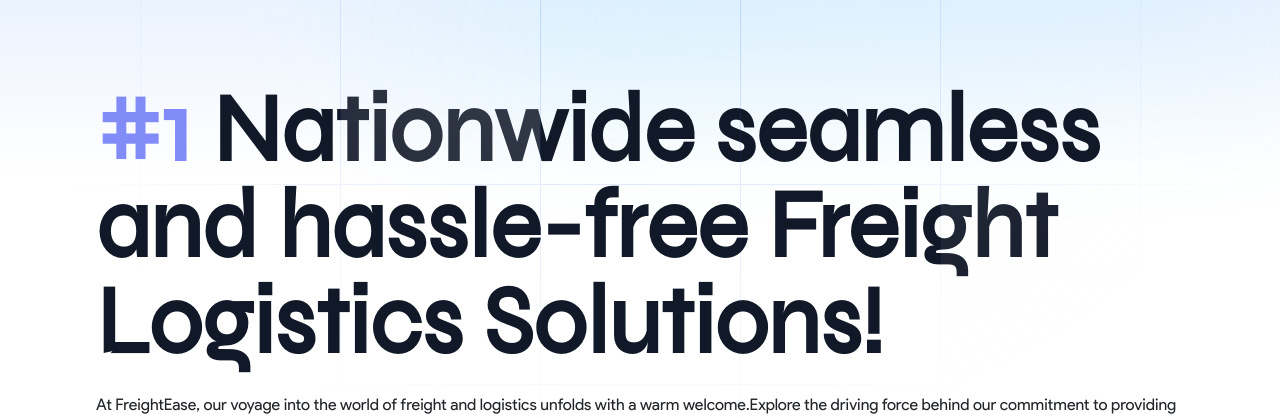
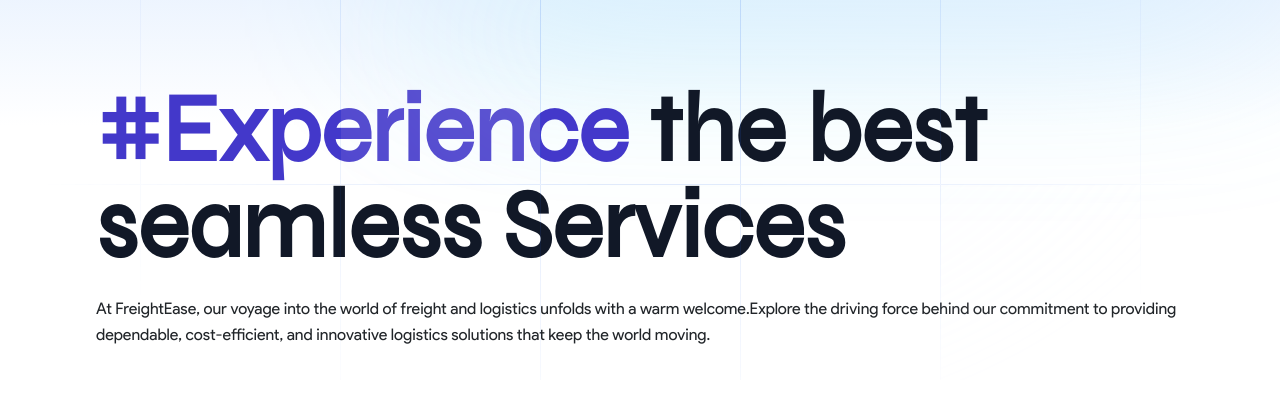
Before and after one commit to atharaza-dev/FreightEase, a React (Create React App) app in the folder frontend/: page /services in a window 1280 px wide. Shown: the part 128-546 px from the top of the page. Built offline with nearby package versions, Linux system fonts and the light colour scheme.

Commit message:
Update ServicePage.js

```diff
--- a/frontend/src/pages/Website/ServicesPage/ServicePage.js
+++ b/frontend/src/pages/Website/ServicesPage/ServicePage.js
@@ -5,11 +5,11 @@
 
 
 function ServicePage() {
-    document.title='Services - FreightEase'
+    document.title = 'Services - FreightEase'
     return (
         <>
-             {/* ============================================================================================== */}
-             <div aria-hidden="true" className="topGradient absolute inset-0 grid grid-cols-2 -space-x-52 opacity-40 dark:opacity-20">
+            {/* ============================================================================================== */}
+            <div aria-hidden="true" className="topGradient absolute inset-0 grid grid-cols-2 -space-x-52 opacity-40 dark:opacity-20">
                 <div className="blur-[106px] h-56 bg-gradient-to-br from-primary to-purple-400 dark:from-blue-700"></div>
                 <div className="blur-[106px] h-32 bg-gradient-to-r from-cyan-400 to-sky-300 dark:to-indigo-600"></div>
             </div>
@@ -35,8 +35,7 @@
                 </div>
                 <div className="relative pt-24 sm:py-16 lg:pt-0 xl:pb-0">
                     <div className="pt-24 item-center justify-center mx-24">
-                        <h1 class="fontH1 sm:text-8xl mb-4 font-semibold text-gray-900"><span className='text-indigo-400'>#1 </span>Nationwide seamless and hassle-free Freight
-                            Logistics  Solutions!</h1>
+                        <h1 class="fontH1 sm:text-8xl mb-4 font-semibold text-gray-900"><span className='text-indigo-700'>#Experience </span>the best seamless Services</h1>
                         <p class="heading2 mb-8 leading-relaxed">At FreightEase, our voyage into the world of freight and logistics unfolds with a warm welcome.Explore the driving force behind our commitment to providing dependable, cost-efficient, and innovative logistics solutions that keep the world moving.</p>
                     </div>
                 </div>
```
